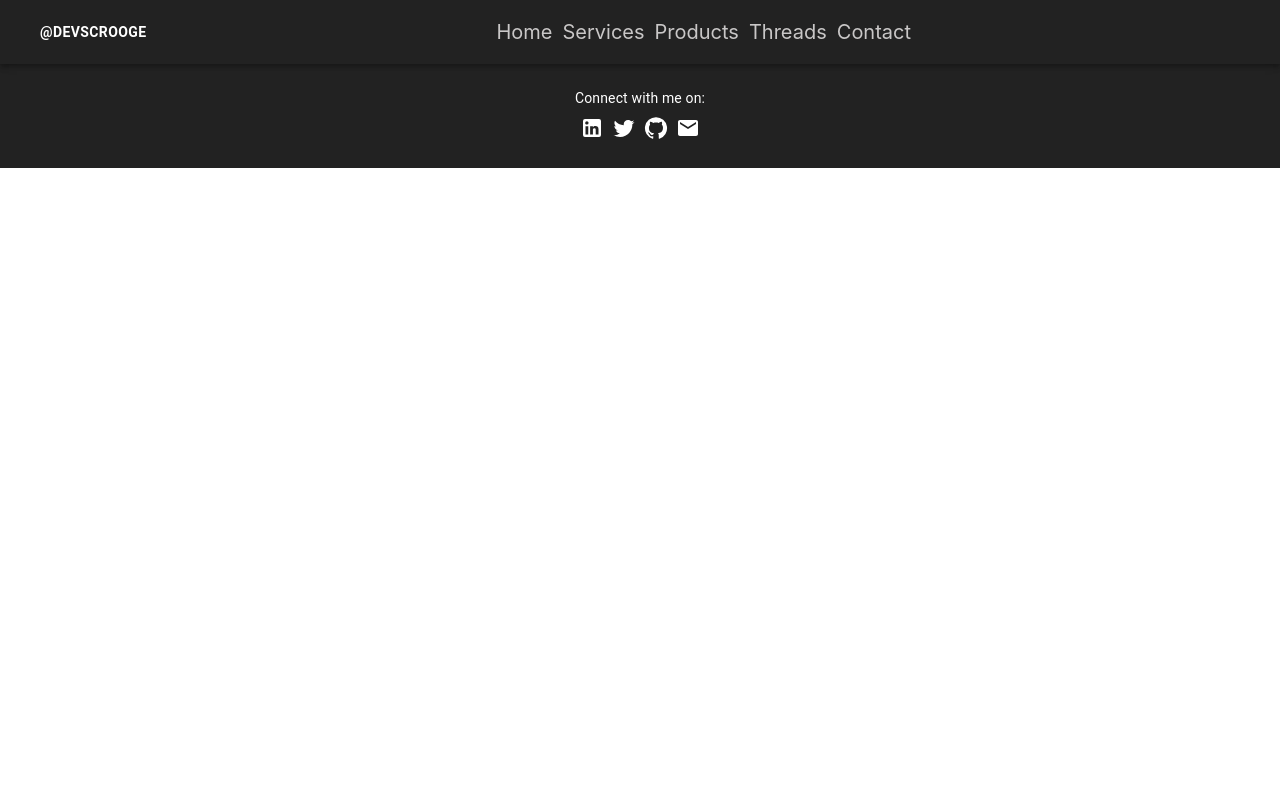
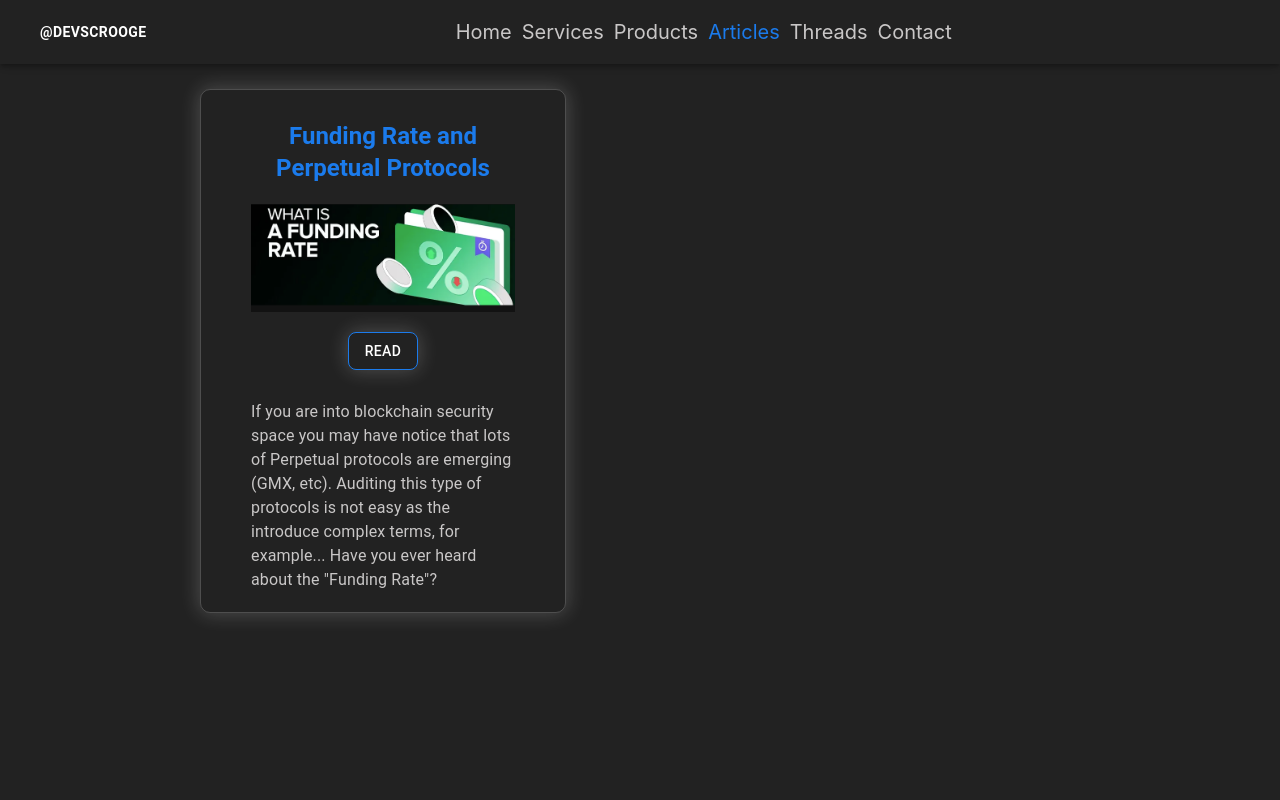
Before and after one commit to JMariadlcs/devscrooge.com, a React (Create React App) app: page /articles in a window 1280 px wide. Shown: the top 800 px of the page. Built offline with nearby package versions, Linux system fonts and the light colour scheme.

Commit message:
add articles section

```diff
--- a/src/App.js
+++ b/src/App.js
@@ -9,6 +9,7 @@ import ContactPage from "./components/Contact"
 import mainTheme from "./themeConfig"
 import Threadsv2 from "./components/Threadsv2"
 import ProductsPage from "./components/Products"
+import ArticlesPage from "./components/Articles"
 
 function App() {
 
@@ -21,6 +22,7 @@ function App() {
                     <Route path="/" element={<Home />} />
                     <Route path="/services" element={<ServicesPage />} />
                     <Route path="/products" element={<ProductsPage />} />
+                    <Route path="/articles" element={<ArticlesPage />} />
                     <Route path="/threads" element={<Threadsv2 />} />
                     <Route path='/contact' element={<ContactPage />} />
                 </Routes>
--- /dev/null
+++ b/src/components/Articles.js
@@ -0,0 +1,70 @@
+import { Box, Typography, styled, Button } from "@mui/material"
+import { useTheme } from '@mui/material/styles';
+import useMediaQuery from '@mui/material/useMediaQuery';
+import { StyledBox } from "./Custom/CustomComponents";
+import { BannerMedium } from "./Utils/MediumBanner";
+
+const ArticlesPage = () => {
+    const theme = useTheme();
+    const isXlScreen = useMediaQuery(theme.breakpoints.up('xl'));
+
+    const ArticleBox = styled(Box)(({ theme }) => ({
+        alignItems: 'center',
+        backgroundColor: 'secondary.main',
+        border: '1px solid rgba(255, 255, 255, 0.2)',
+        boxShadow: '0px 0px 20px 1px rgba(255, 255, 255, 0.2)',
+        flexGrow: '0',
+        flexDirection: 'column',
+        margin: '50px -20px 10px 0px', // Decreased margin here
+        maxWidth: '30%',
+        padding: isXlScreen ? '0 100px' : ' 0 50px',
+        width: '100px%',
+        borderRadius: 10,
+        [theme.breakpoints.down('lg')]: {
+            flexDirection: 'column',
+            height: 'fit-content',
+            margin: '50px 0px 10px 0px',
+            padding: '0 20px 20px 20px',
+            maxWidth: '80%',
+            width: '500px',
+        },
+        '&:hover': {
+            boxShadow: '0px 0px 30px 3px rgba(255, 255, 255, 0.3)',
+            transform: 'translateY(-5px)',
+        },
+    }));
+
+    return (
+        <Box className="home-box" sx={{ backgroundColor: 'primary.main', height: '140vh' }} padding='0 0 150px 0' margin="-25px 0 0 0">
+            <StyledBox className="home-hire-box" margin="20px 0 100px 0" padding="0px 200px">
+                <ArticleBox className="home-buy-code4arena101-box">
+                    <Typography variant="h5" component="h2" gutterBottom color="textSecondary" margin='30px 0 20px 0' align="center" alignSelf="center" fontWeight='bold'>
+                        Funding Rate and Perpetual Protocols
+                    </Typography>
+                    <BannerMedium src={"medium0"} />
+                    <Box sx={{ display: 'flex', alignItems: 'center', flexDirection: 'column' }}>
+                        <Button variant="contained" href={"https://medium.com/@devscrooge/funding-rate-and-perpetual-protocols-d0da5ca7a5fb"} target="_blank" s sx={{
+                            borderRadius: 2,
+                            border: '1px solid rgba(27, 123, 236, 1)',
+                            boxShadow: '0px 0px 20px 1px rgba(255, 255, 255, 0.2)',
+                            margin: '0 0 10px 0'
+                        }}>
+                            Read
+                        </Button>
+
+
+                        <Box sx={{ ml: 2, margin: '0 0 10px 0' }} >
+                            <Typography color="textPrimary" variant="body1" component="p" gutterBottom margin="20px 0 10px 0">
+                                <span style={{ color: 'white' }}></span> If you are into blockchain security space you may have notice that lots of Perpetual protocols are emerging (GMX, etc). Auditing this type of protocols is not easy as the introduce complex terms, for example...
+
+                                Have you ever heard about the "Funding Rate"?
+                            </Typography>
+                        </Box>
+                    </Box>
+                </ArticleBox>
+            </StyledBox>
+        </Box>
+    )
+}
+
+export default ArticlesPage
--- a/src/components/Navbar.js
+++ b/src/components/Navbar.js
@@ -30,6 +30,9 @@ const Navbar = () => {
                     </Link>
                     <Link href="/products" color={location.pathname === '/products' ? 'textSecondary' : 'secondary.main'} underline='none' sx={{ display: { xs: "none", sm: "flex", md: "flex", lg: "flex", xl: "flex" }, fontSize: 20 }}>
                         Products
+                    </Link>
+                    <Link href="/articles" color={location.pathname === '/articles' ? 'textSecondary' : 'secondary.main'} underline='none' sx={{ display: { xs: "none", sm: "flex", md: "flex", lg: "flex", xl: "flex" }, fontSize: 20 }}>
+                        Articles
                     </Link>
                     <Link href="/threads" color={location.pathname === '/threads' ? 'textSecondary' : 'secondary.main'} underline='none' sx={{ display: { xs: "none", sm: "flex", md: "flex", lg: "flex", xl: "flex" }, fontSize: 20 }}>
                         Threads
@@ -75,6 +78,12 @@ const Navbar = () => {
                     padding: "0 0 0 10px",
                     margin: "0 8px 8px 0"
                 }}>Products</Link>
+                <Link href="/articles" underline='none' sx={{
+                    display: "block",
+                    color: "black",
+                    padding: "0 0 0 10px",
+                    margin: "0 8px 8px 0"
+                }}>Articles</Link>
                 <Link href="/threads" underline='none' sx={{
                     display: "block",
                     color: "black",
--- /dev/null
+++ b/src/components/Utils/MediumBanner.js
@@ -0,0 +1,19 @@
+import { CardMedia } from "@mui/material";
+
+export const BannerMedium = ({ src }) => {
+    let image
+    if (src === 'medium0') {
+        image = require("../../img/articles/funding-rate.png")
+    }
+
+    return (
+        <div style={{ display: 'flex', justifyContent: 'center' }}>
+            <CardMedia
+                component="img"
+                alt="Image"
+                image={image}
+                style={{ height: '100%', width: '100%', objectFit: 'contain', margin: '0 0 20px 0' }}
+            />
+        </div>
+    );
+};
```
Also changed, not shown: src/img/articles/funding-rate.png (added).
